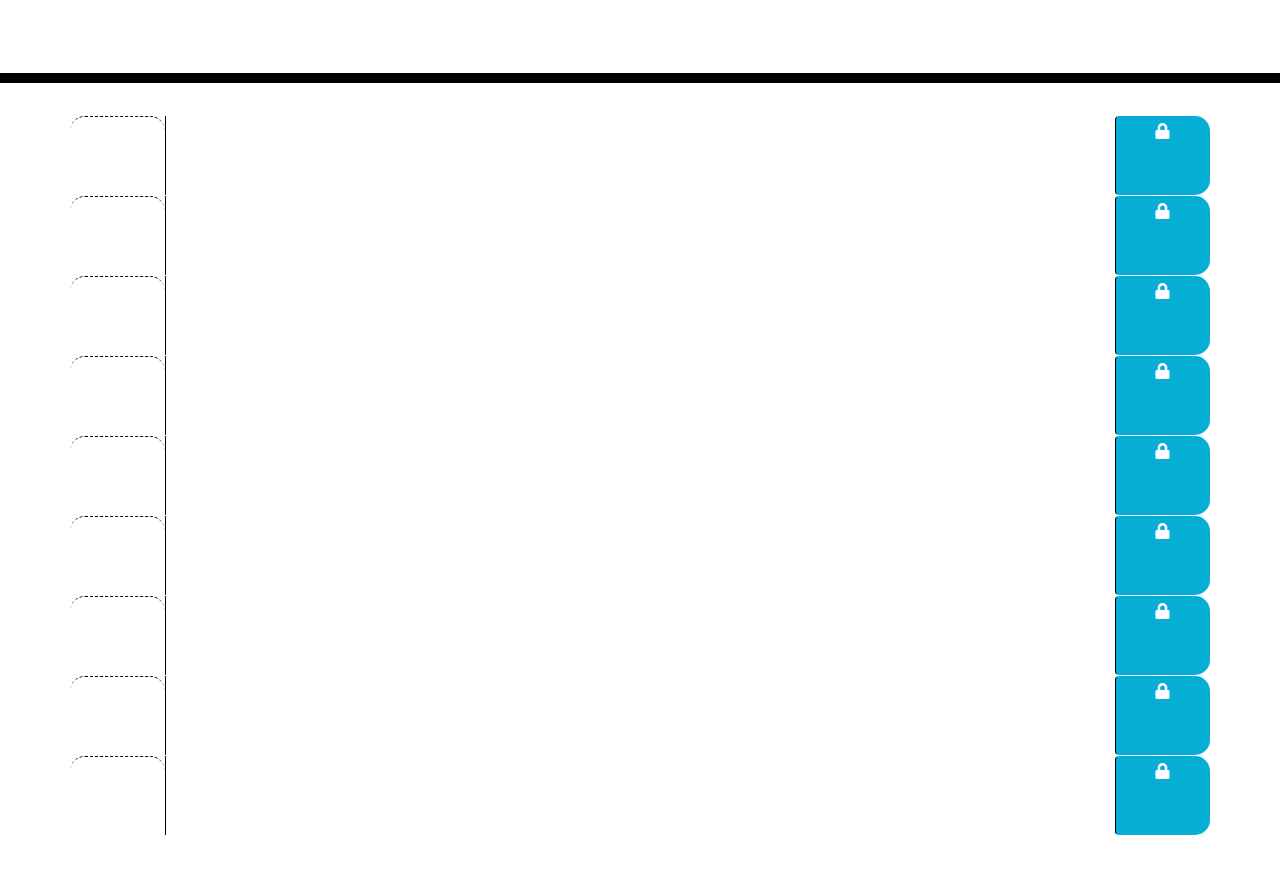
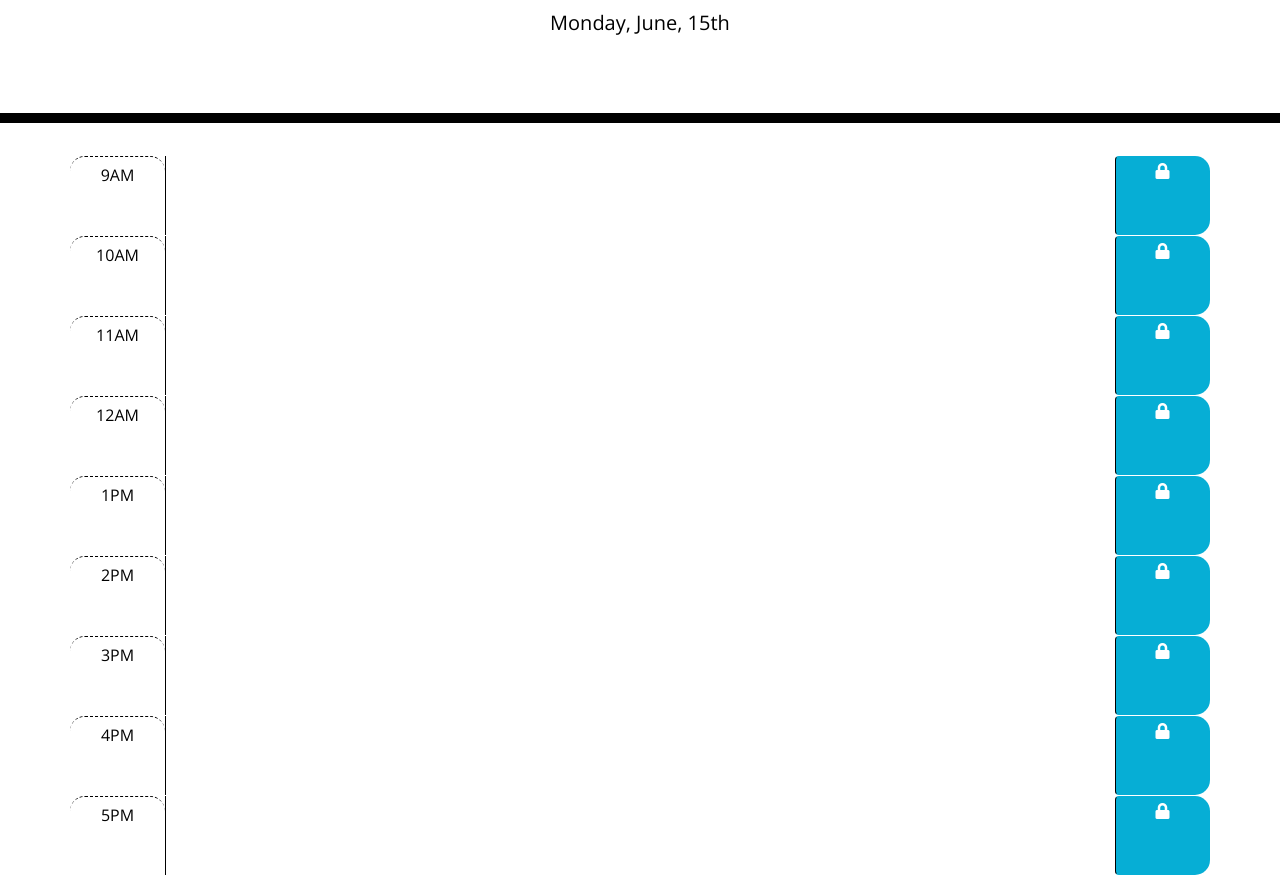
Before and after one commit to diegocordoba87/WorkDayScheduler, a plain HTML site: page index.html in a window 1280 px wide. Shown: the part 221-1096 px from the top of the page. Before the commit the page ends 1056 px from the top, so only its background shows below. Drawn offline with nearby package versions, Linux system fonts and the light colour scheme.

Commit message:
added IDs to times to compare with moment.js

```diff
--- a/assets/css/style.css
+++ b/assets/css/style.css
@@ -29,6 +29,8 @@ body {
   .time-block{
     text-align: center;
     border-radius: 15px;
+    padding-top: 10px;
+
   }
 
   .row {
--- a/assets/scripts/script.js
+++ b/assets/scripts/script.js
@@ -5,20 +5,38 @@ $(document).ready(function () {
     $("#currentDay").text(present.format("dddd, MMMM, Do"));
     }
     presentTime();
-    var times = ["9AM", "10AM", "11AM", "12PM", "1PM", "2PM", "3PM", "4PM","5PM"];
 
-    function timeSlot (){
-        for (i=0 ; i <= times.length -1; i++){
+for(i =0; i < 9;i++){
+    var storedItem = localStorage.getItem(`event${i}`);
+    if(storedItem){
+    console.log(storedItem);
+    console.log(`input${i}`)
+    var id = $(`#input${i}`)
+    console.log(id);
+    $(id).val(storedItem);
+    }
 
-            $(".container").append("<div class= 'row'>");
 
-        }
-    }
-    timeSlot();
+}
 
-    $(".row").append("<div class= 'col-1 time-block hour'>");
-    $(".row").append("<input class= 'col-10 eventInput textarea''>");
-    $(".row").append("<div class= 'col-1 display-icon saveBtn btn fas fa-lock'>");
+    //select all buttons under class
+$(".saveBtn").on("click", function(){
+    console.log("clicking");
+
+    // we want to get the ID for the button. "this" refers to the button, and we are asking for its ID as we click.
+    var buttonId = ($(this).attr("id"));
+    console.log(buttonId);
+
+    var event = `#input${buttonId}`;
+    console.log(event);
+    console.log($(event).val());
+    localStorage.setItem(`event${buttonId}`,$(event).val());
+    console.log(`event${buttonId}`,$(event).val());
+})
+
+
+
+
 
 
 
--- a/index.html
+++ b/index.html
@@ -25,12 +25,57 @@
   <body>
     <header class="jumbotron">
       <h1 class="display-3">Work Day Scheduler</h1>
-      <p class="lead description">A simple calendar app for scheduling your work day</p>
+      <p class="lead description">
+        A simple calendar app for scheduling your work day
+      </p>
       <p id="currentDay" class="lead"></p>
     </header>
     <div class="container">
-
-      <!-- Timeblocks go here -->
+      <div class="row">
+        <div class="col class= 'col-1 time-block hour" id="9">9AM</div>
+        <input class="col col-10 eventInput textarea" id ="input0"/>
+        <div class="col col-1 display-icon saveBtn btn fas fa-lock" id ="0"></div>
+      </div>
+      <div class="row">
+        <div class="col class= 'col-1 time-block hour" id="10">10AM</div>
+        <input class="col col-10 eventInput textarea" id ="input1"/>
+        <div class="col col-1 display-icon saveBtn btn fas fa-lock" id ="1"></div>
+      </div>
+      <div class="row">
+        <div class="col class= 'col-1 time-block hour" id="11">11AM</div>
+        <input class="col col-10 eventInput textarea"id ="input2"/>
+        <div class="col col-1 display-icon saveBtn btn fas fa-lock"id ="2"></div>
+      </div>
+      <div class="row">
+        <div class="col class= 'col-1 time-block hour" id="12">12AM</div>
+        <input class="col col-10 eventInput textarea" id ="input3" />
+        <div class="col col-1 display-icon saveBtn btn fas fa-lock" id ="3"></div>
+      </div>
+      <div class="row">
+        <div class="col class= 'col-1 time-block hour" id="13">1PM</div>
+        <input class="col col-10 eventInput textarea" id ="input4" />
+        <div class="col col-1 display-icon saveBtn btn fas fa-lock" id ="4"></div>
+      </div>
+      <div class="row">
+        <div class="col class= 'col-1 time-block hour" id="14">2PM</div>
+        <input class="col col-10 eventInput textarea" id ="input5" />
+        <div class="col col-1 display-icon saveBtn btn fas fa-lock" id ="5"></div>
+      </div>
+      <div class="row">
+        <div class="col class= 'col-1 time-block hour" id="15">3PM</div>
+        <input class="col col-10 eventInput textarea" id ="input6" />
+        <div class="col col-1 display-icon saveBtn btn fas fa-lock" id ="6"></div>
+      </div>
+      <div class="row">
+        <div class="col class= 'col-1 time-block hour" id="16">4PM</div>
+        <input class="col col-10 eventInput textarea" id ="input7"/>
+        <div class="col col-1 display-icon saveBtn btn fas fa-lock"id ="7"></div>
+      </div>
+      <div class="row">
+        <div class="col class= 'col-1 time-block hour" id="17">5PM</div>
+        <input class="col col-10 eventInput textarea" id ="input8"/>
+        <div class="col col-1 display-icon saveBtn btn fas fa-lock" id ="8"></div>
+      </div>
     </div>
     <script src="moment.min.js"></script>
     <script src="https://code.jquery.com/jquery-3.4.1.min.js"></script>
```
